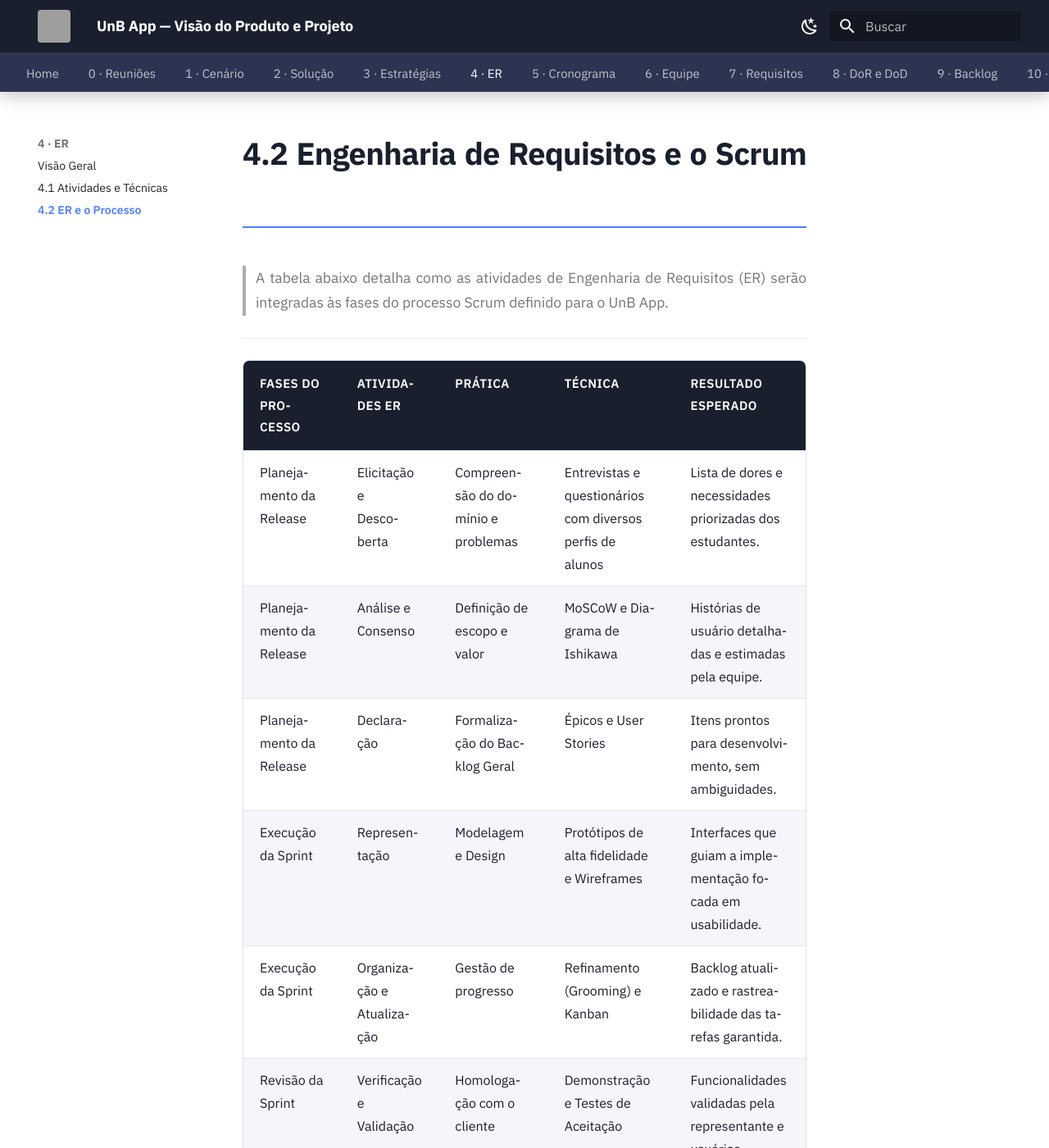
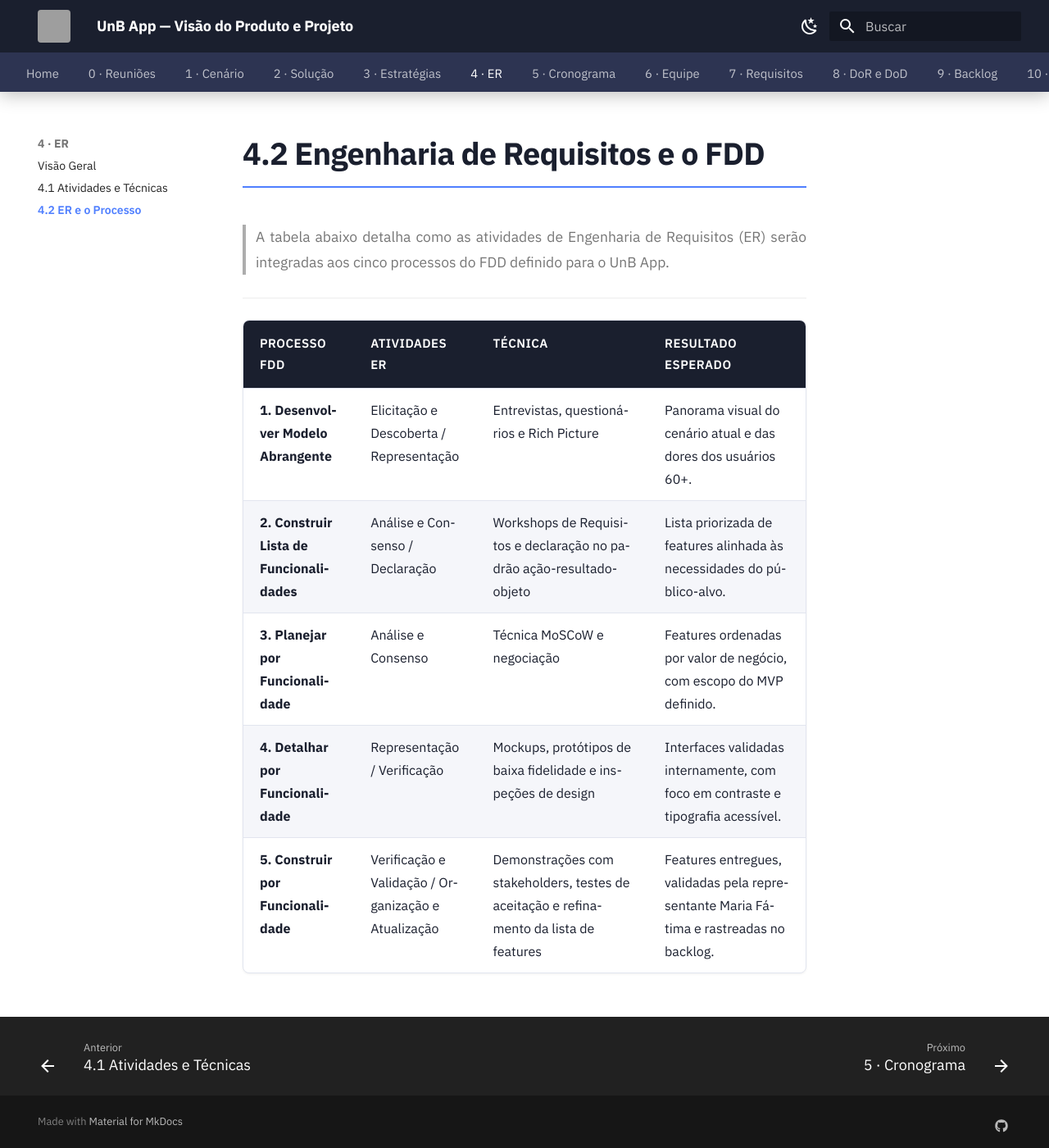
Before and after one commit to mdsreq-fga-unb/REQ-2026.1-T02-UnB-App, an MkDocs documentation site: the page built from docs/04-er/mapeamento.md, in a window 1280 px wide and 1400 px high. Shown: the whole window at 82% size. Built offline with MkDocs 1.6.1 and Material for MkDocs 9.7.7, drawn with Linux system fonts in a browser that asks for light colours; some of the changed text lies outside the part shown; grey boxes are pictures that could not be loaded.

Commit message:
feat(docs): atualiza seção de Engenharia de Requisitos para refletir integração com o FDD

```diff
--- a/docs/04-er/mapeamento.md
+++ b/docs/04-er/mapeamento.md
@@ -1,16 +1,13 @@
-# 4.2 Engenharia de Requisitos e o Scrum
+# 4.2 Engenharia de Requisitos e o FDD
 
-> A tabela abaixo detalha como as atividades de Engenharia de Requisitos (ER) serão integradas às fases do processo Scrum definido para o UnB App.
+> A tabela abaixo detalha como as atividades de Engenharia de Requisitos (ER) serão integradas aos cinco processos do FDD definido para o UnB App.
 
 ---
 
-| Fases do Processo | Atividades ER | Prática | Técnica | Resultado Esperado |
-|-------------------|---------------|---------|---------|--------------------|
-| Planejamento da Release | Elicitação e Descoberta | Compreensão do domínio e problemas | Entrevistas e questionários com diversos perfis de alunos | Lista de dores e necessidades priorizadas dos estudantes. |
-| Planejamento da Release | Análise e Consenso | Definição de escopo e valor | MoSCoW e Diagrama de Ishikawa | Histórias de usuário detalhadas e estimadas pela equipe. |
-| Planejamento da Release | Declaração | Formalização do Backlog Geral | Épicos e User Stories | Itens prontos para desenvolvimento, sem ambiguidades. |
-| Execução da Sprint | Representação | Modelagem e Design | Protótipos de alta fidelidade e Wireframes | Interfaces que guiam a implementação focada em usabilidade. |
-| Execução da Sprint | Organização e Atualização | Gestão de progresso | Refinamento (Grooming) e Kanban | Backlog atualizado e rastreabilidade das tarefas garantida. |
-| Revisão da Sprint | Verificação e Validação | Homologação com o cliente | Demonstração e Testes de Aceitação | Funcionalidades validadas pela representante e usuários. |
-| Revisão da Sprint | Declaração | Evolução de Requisitos | Incorporação de Feedbacks | Requisitos ajustados e novas descobertas inseridas no backlog. |
-| Retrospectiva | Organização e Atualização | Melhoria contínua do processo | Análise de lições aprendidas | Workflow de ER otimizado para as próximas iterações. |
+| Processo FDD | Atividades ER | Técnica | Resultado Esperado |
+|--------------|---------------|---------|--------------------|
+| **1. Desenvolver Modelo Abrangente** | Elicitação e Descoberta / Representação | Entrevistas, questionários e Rich Picture | Panorama visual do cenário atual e das dores dos usuários 60+. |
+| **2. Construir Lista de Funcionalidades** | Análise e Consenso / Declaração | Workshops de Requisitos e declaração no padrão ação-resultado-objeto | Lista priorizada de features alinhada às necessidades do público-alvo. |
+| **3. Planejar por Funcionalidade** | Análise e Consenso | Técnica MoSCoW e negociação | Features ordenadas por valor de negócio, com escopo do MVP definido. |
+| **4. Detalhar por Funcionalidade** | Representação / Verificação | Mockups, protótipos de baixa fidelidade e inspeções de design | Interfaces validadas internamente, com foco em contraste e tipografia acessível. |
+| **5. Construir por Funcionalidade** | Verificação e Validação / Organização e Atualização | Demonstrações com stakeholders, testes de aceitação e refinamento da lista de features | Features entregues, validadas pela representante Maria Fátima e rastreadas no backlog. |
```
